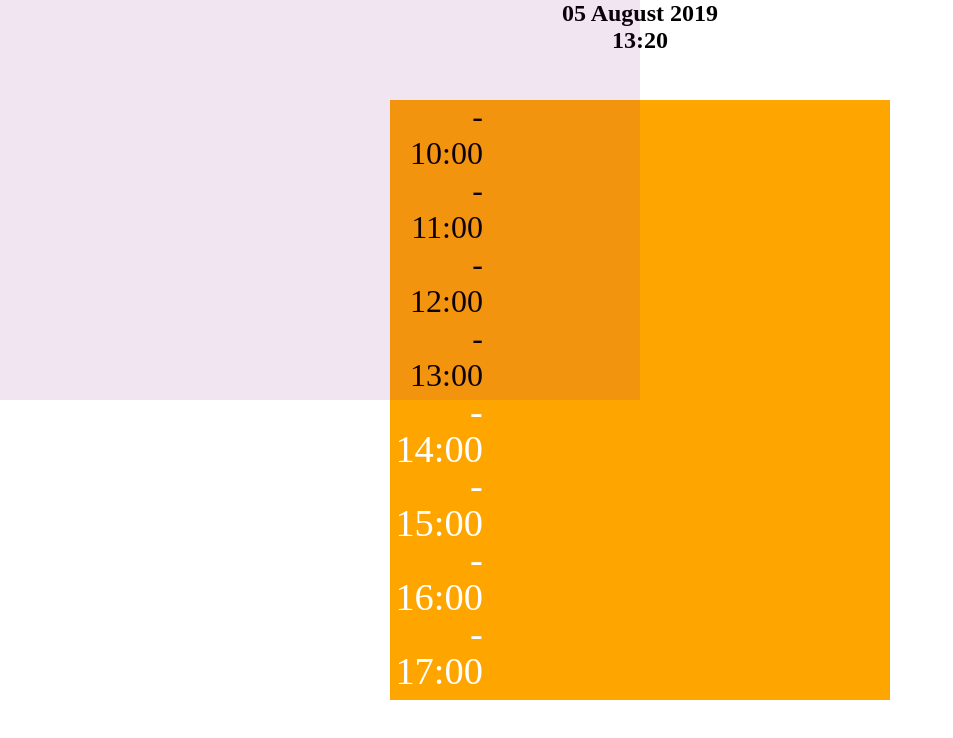
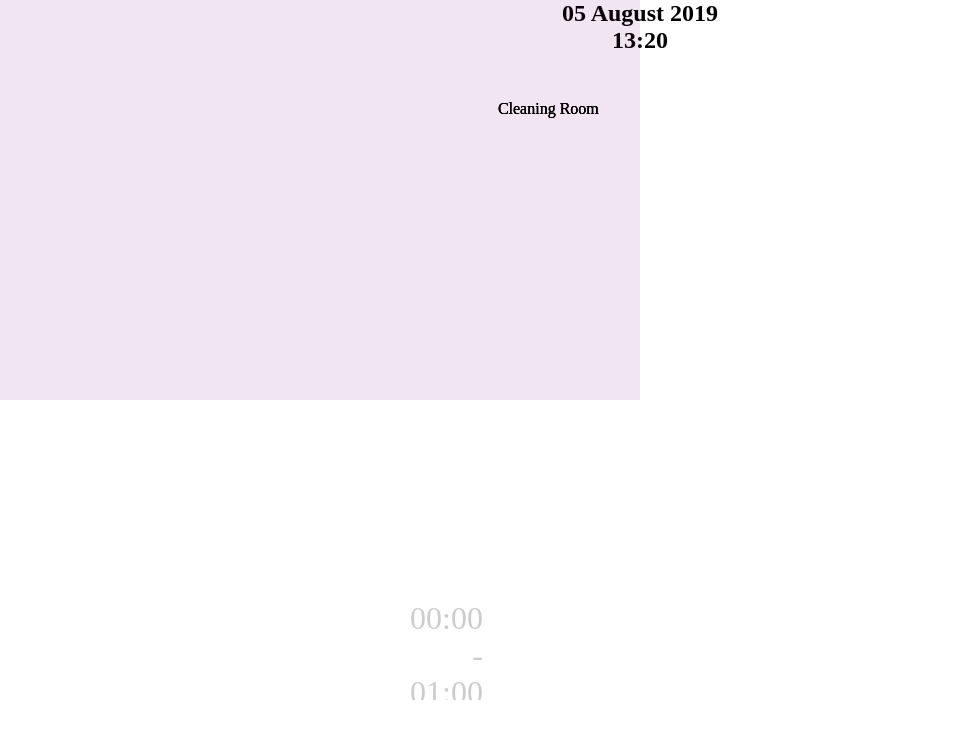
Before and after one commit to LaupWing/Daily-Planner, a Vue app: page / in a window 1280 px wide. Shown: the top 738 px of the page, without its empty margins (0-953 px from the left). Built offline with nearby package versions, Linux system fonts and the light colour scheme.

Commit message:
update planner

```diff
--- a/src/components/Planner.vue
+++ b/src/components/Planner.vue
@@ -74,7 +74,7 @@ export default {
   created(){
   },
   mounted(){
-    this.settingDistanceAndAdjust()
+    // this.settingDistanceAndAdjust()
   }
 }
 </script>
@@ -83,7 +83,7 @@ export default {
 #planner{
   margin: auto;
   width: 500px;
-  background: orange;
+  /* background: orange; */
   display: flex;
   max-height: 600px;
   overflow-y: auto;
--- a/src/components/Planner/Tasks.vue
+++ b/src/components/Planner/Tasks.vue
@@ -1,6 +1,12 @@
 <template>
     <div id="Tasks">
-
+        <div
+            class="task"
+            v-for="(task, index) in tasks"
+            :key="index"
+        >
+            {{task.task}}
+        </div>
     </div>
 </template>
 
@@ -102,7 +108,7 @@ export default {
         }
     },
     mounted(){
-        this.checkCurrentTask()
+        // this.checkCurrentTask()
     }
 }
 </script>
@@ -110,5 +116,10 @@ export default {
 <style>
 #Tasks{
     width: 100%;
+    position: relative;
+}
+
+.task{
+    position: absolute;
 }
 </style>
--- a/src/components/Planner/Timeline.vue
+++ b/src/components/Planner/Timeline.vue
@@ -85,10 +85,13 @@ ul#Timeline{
   display: inline;
   font-size: 32px;
   transform-origin: right;
+  opacity: .2;
+  transition: 2s;
 }
 #Timeline li.highlight{
   transform: scale(1.2);
-  color: white;
+  /* color: white; */
+  opacity: 1;
 }
 /* width */
 /* ul#Timeline::-webkit-scrollbar {
```
